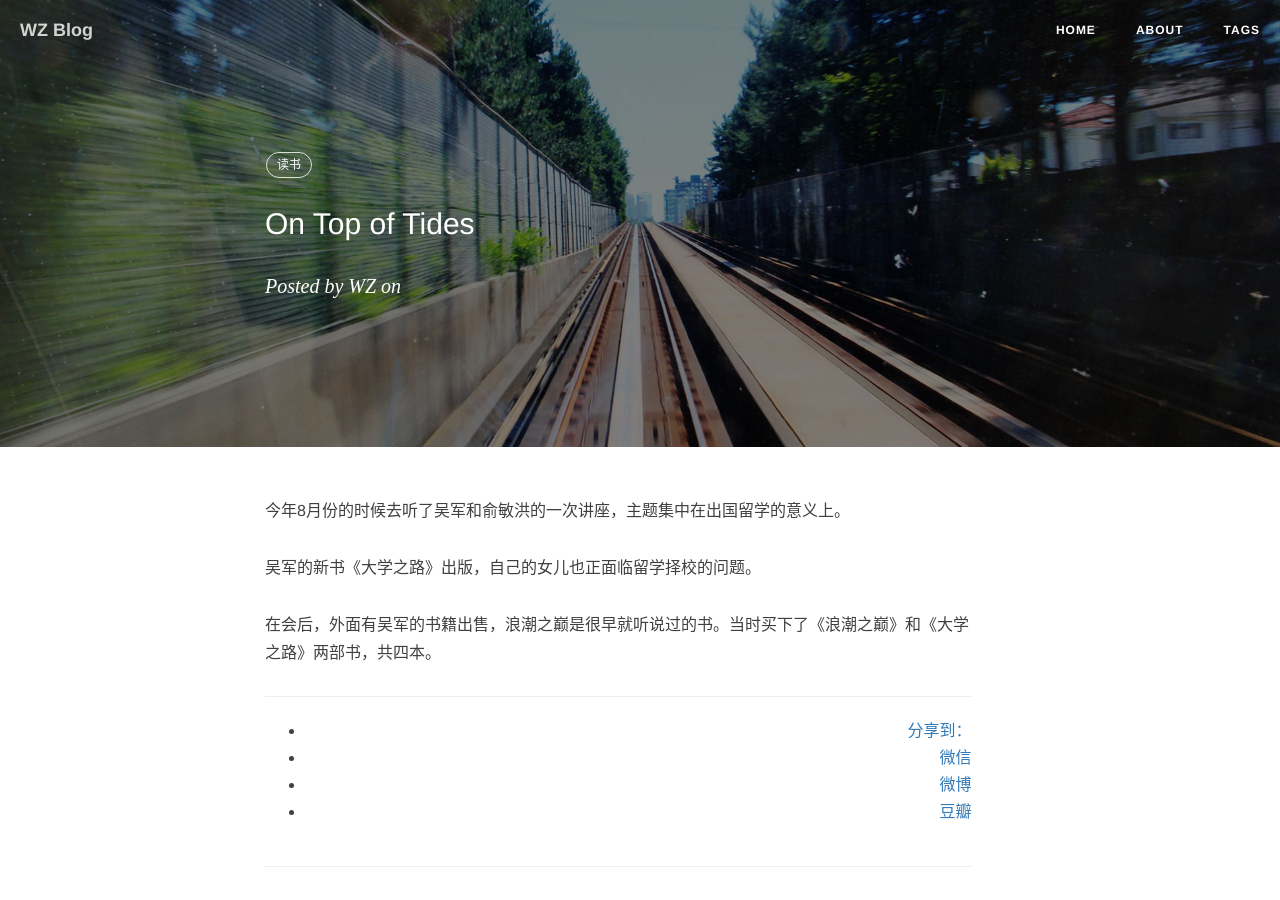
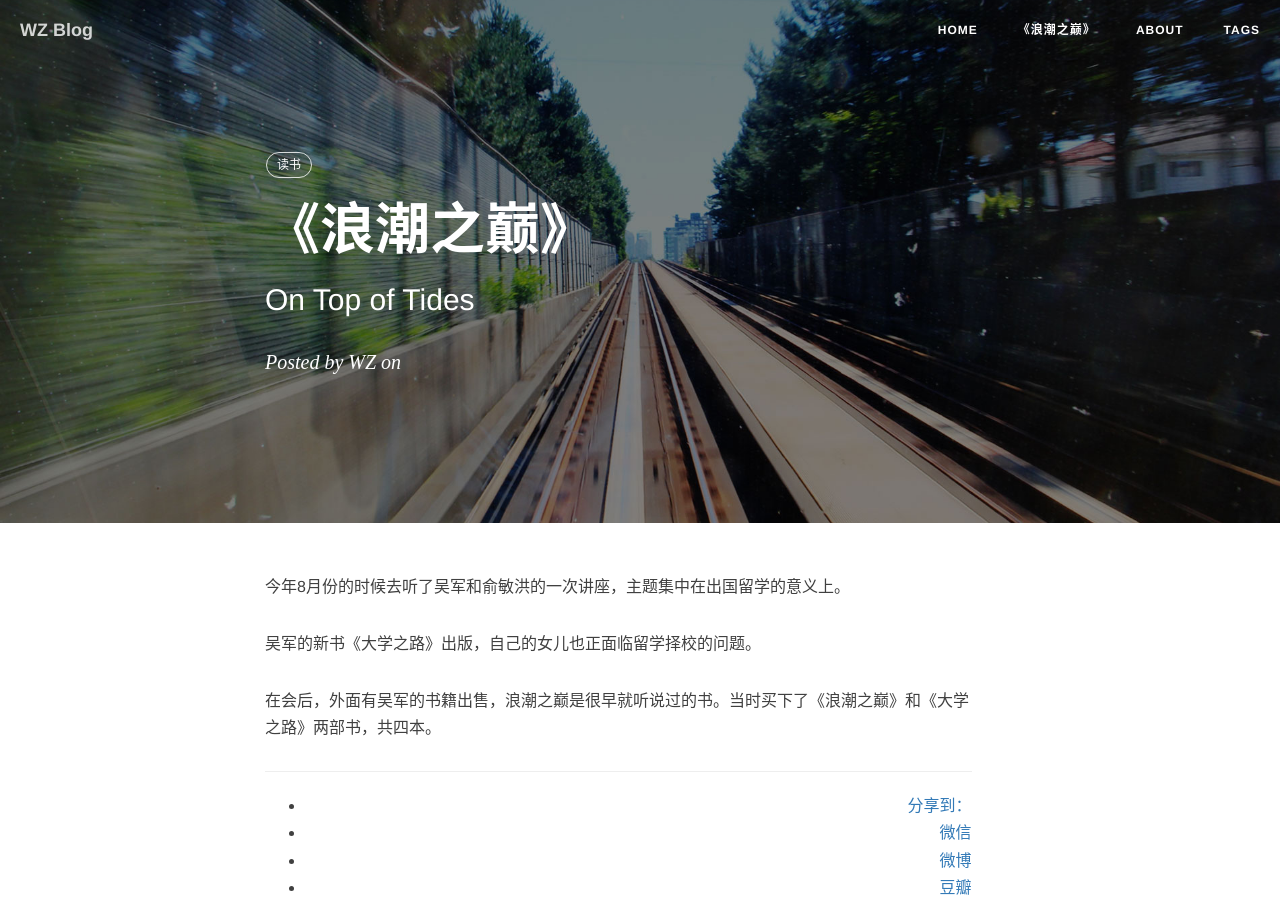
Before and after one commit to sgamerw/sgamerw.github.io, a Jekyll site: the page built from draft/2015-12-04-books-on-top-of-tides.markdown, in a window 1280 px wide and 900 px high. Built offline with Jekyll 4.4.1, drawn with Linux system fonts in a browser that asks for light colours; nearby versions of some CDN libraries; Markdown is read by kramdown in place of the engine named in the settings; comment, search, counter and statistics services are not loaded.

Commit message:
add new post

```diff
--- a/draft/2015-12-04-books-on-top-of-tides.markdown
+++ b/draft/2015-12-04-books-on-top-of-tides.markdown
@@ -1,6 +1,6 @@
 ---
 layout:     post
---title:      "《浪潮之巅》"
+title:      "《浪潮之巅》"
 subtitle:   "On Top of Tides"
 author:     "WZ"
 header-img: "img/post-bg-2015.jpg"
```
